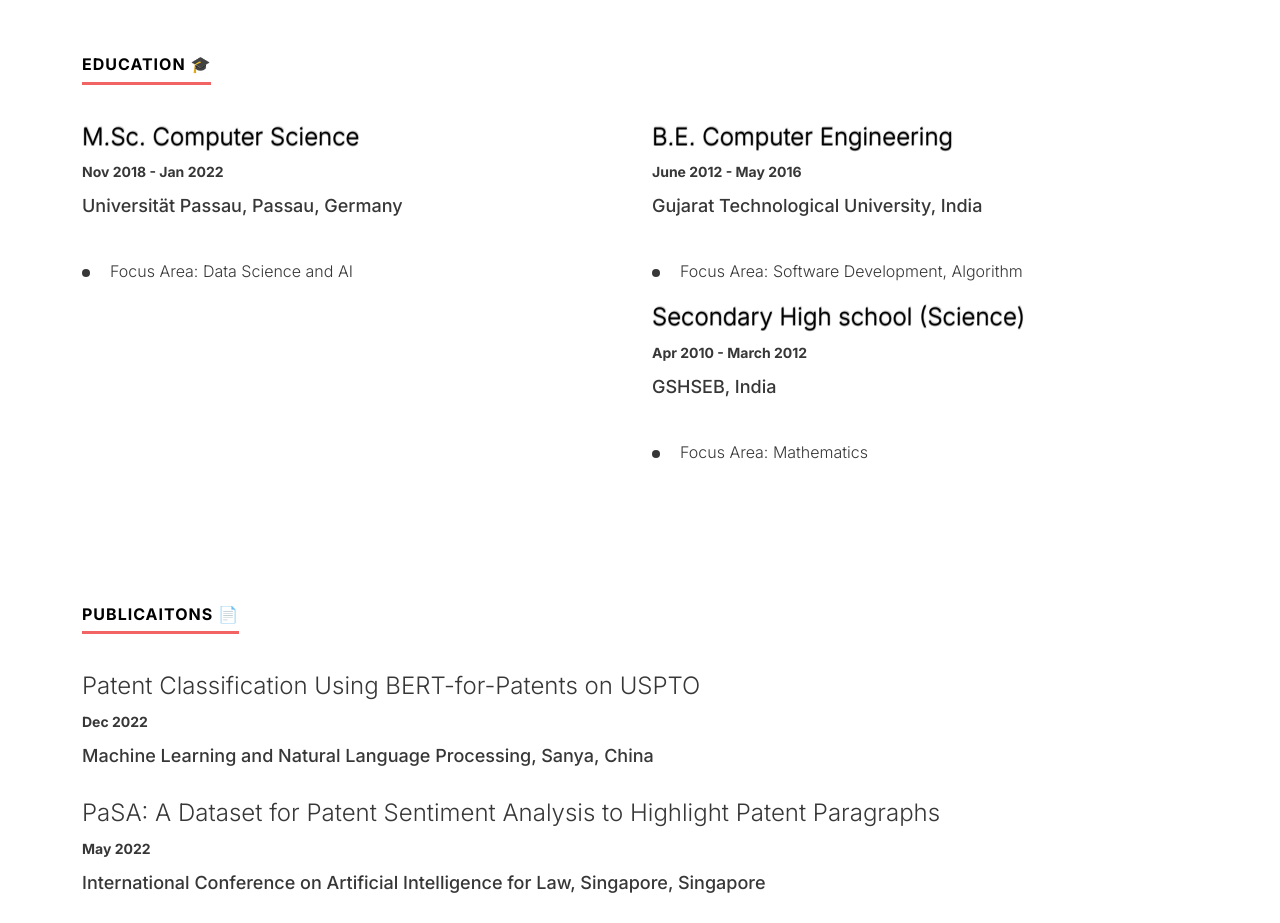
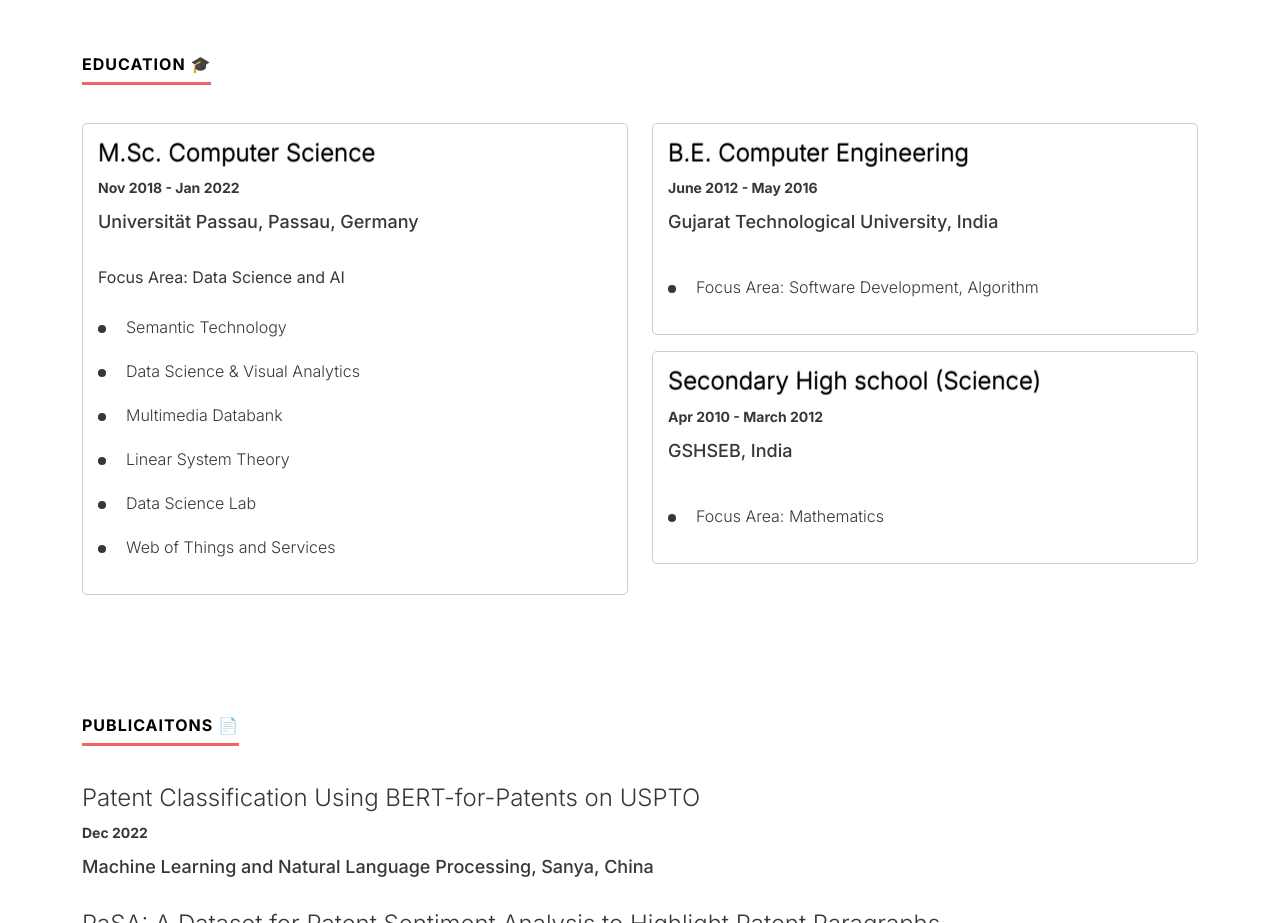
Before and after one commit to vishvapalsinh/Profile, a plain HTML site: page index.html in a window 1280 px wide. Shown: the part 2520-3443 px from the top of the page. Drawn offline with nearby package versions, Linux system fonts and the light colour scheme.

Commit message:
Updating the content within the assets and resume

```diff
--- a/assets/css/main.css
+++ b/assets/css/main.css
@@ -132,6 +132,10 @@ span.ds-department{ color: #373737; font-weight: 500; font-size: 18px; padding-b
 	filter: drop-shadow(0 0 5px rgb(131, 239, 131));
 }
 
+img:hover {
+	transform: scale(1.06);
+	transition: all 0.3s ease;
+}
 
 .btn-shadow {
     box-shadow: 10px 0px 30px rgba(167, 163, 163, 0.5); /* Adjust to your preference */
@@ -140,11 +144,11 @@ span.ds-department{ color: #373737; font-weight: 500; font-size: 18px; padding-b
 .button-shadow {
 	box-shadow: 0px 0px 15px rgba(0, 0, 0, 0.3);
 	transition: all 0.3s ease; /* Optional: for smooth hover effect */
-  }
+}
 
-  .button-shadow:hover {
+.button-shadow:hover {
 	box-shadow: 0px 0px 20px rgba(0, 0, 0, 0.5); /* Optional: increases shadow on hover */
-  }
+}
 
 .button-shadow-black {
 	border: 2px solid orange; /* Adjust to your preferred color */
@@ -190,7 +194,12 @@ span.ds-department{ color: #373737; font-weight: 500; font-size: 18px; padding-b
 	border: 1px solid #ccc;
 	padding: 15px;
 	border-radius: 5px;
-	transition: border-color 0.3s ease;
+	transition: border-color 0.3s ease, transform 0.3s ease; /* Add transform to transition for smooth scaling */
+  }
+
+  .lightbox-section:hover {
+	border-color: #666;
+	transform: scale(1.02); /* Make the section scale up slightly when hovered upon */
   }
 
   .lightbox-section:hover {
@@ -210,6 +219,7 @@ span.ds-department{ color: #373737; font-weight: 500; font-size: 18px; padding-b
 	display: flex;
 	align-items: stretch; /* This will make all columns the same height */
   }
+
 /*-------------------------------------------------------------------------------
  Responsive XS Style @media (max-width: 767px)
 -------------------------------------------------------------------------------*/
--- a/index.html
+++ b/index.html
@@ -202,17 +202,25 @@
        <h2 class="ds-heading">Education 🎓</h2>
        <div class="row ds-experience-list">
            <div class="col-12 col-sm-12 col-md-6 col-lg-6 col-xl-6 col-xxl-6">
-             <section>
+             <section class="lightbox-section">
                <h3 class="ds-officename glowing-text">M.Sc. Computer Science</h3>
                <span class="ds-year">Nov 2018 - Jan 2022</span>
                <span class="ds-department">Universität Passau, Passau, Germany</span>
+                <p><strong>Focus Area: Data Science and AI</strong></p>
                     <ul>
-                 <li>Focus Area: Data Science and AI</li>
+                      <li>Semantic Technology</li>
+                      <li>Data Science &amp; Visual Analytics</li>
+                      <li>Multimedia Databank</li>
+                      <li>Linear System Theory</li>
+                      <li>Data Science Lab</li>
+                      <li>Web of Things and Services</li>
                     </ul>
              </section>
            </div>
            <div class="col-12 col-sm-12 col-md-6 col-lg-6 col-xl-6 col-xxl-6">
-             <section>
+            <div class="row">
+              <div class="col-12 col-sm-12 col-md-12 col-lg-12 col-xl-12 col-xxl-12 mb-3">
+                <section class="lightbox-section">
                   <h3 class="ds-officename glowing-text">B.E. Computer Engineering</h3>
                   <span class="ds-year">June 2012 - May 2016</span>
                   <span class="ds-department">Gujarat Technological University, India</span>
@@ -221,11 +229,9 @@
                   </ul>
                 </section>
               </div>
-            <div class="col-12 col-sm-12 col-md-6 col-lg-6 col-xl-6 col-xxl-6">
-              <!-- Space div -->
-            </div>
-            <div class="col-12 col-sm-12 col-md-6 col-lg-6 col-xl-6 col-xxl-6">
-               <section>
+
+              <div class="col-12 col-sm-12 col-md-12 col-lg-12 col-xl-12 col-xxl-12">
+                <section class="lightbox-section">
                   <h3 class="ds-officename glowing-text">Secondary High school (Science)</h3>
                   <span class="ds-year">Apr 2010 - March 2012</span>
                   <span class="ds-department">GSHSEB, India</span>
@@ -233,6 +239,8 @@
                     <li>Focus Area: Mathematics</li>
                   </ul>
                 </section>
+              </div>
+            </div>
            </div>
        </div>
     </div>
```
Also changed, not shown: a.html (added, +29 -0 lines), 1 other file. Lines whose indentation alone changed are shown as unchanged.
